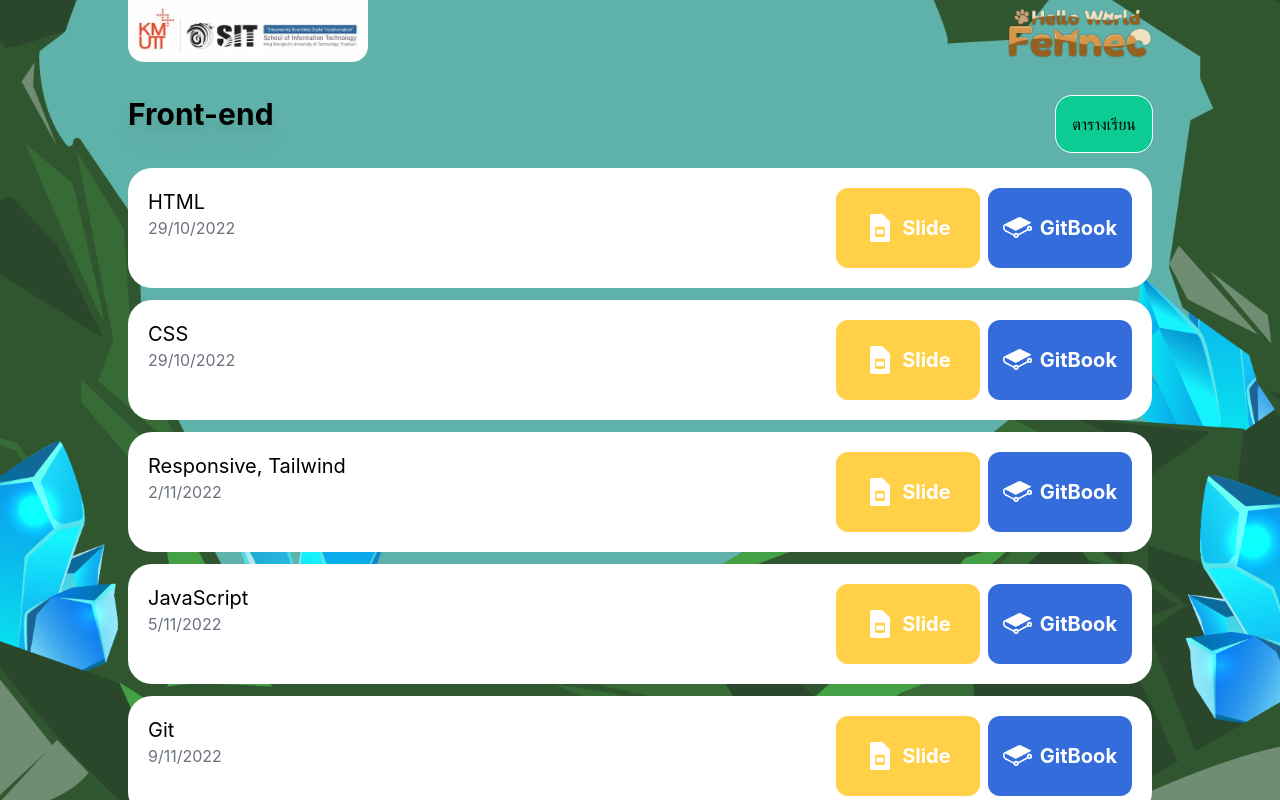
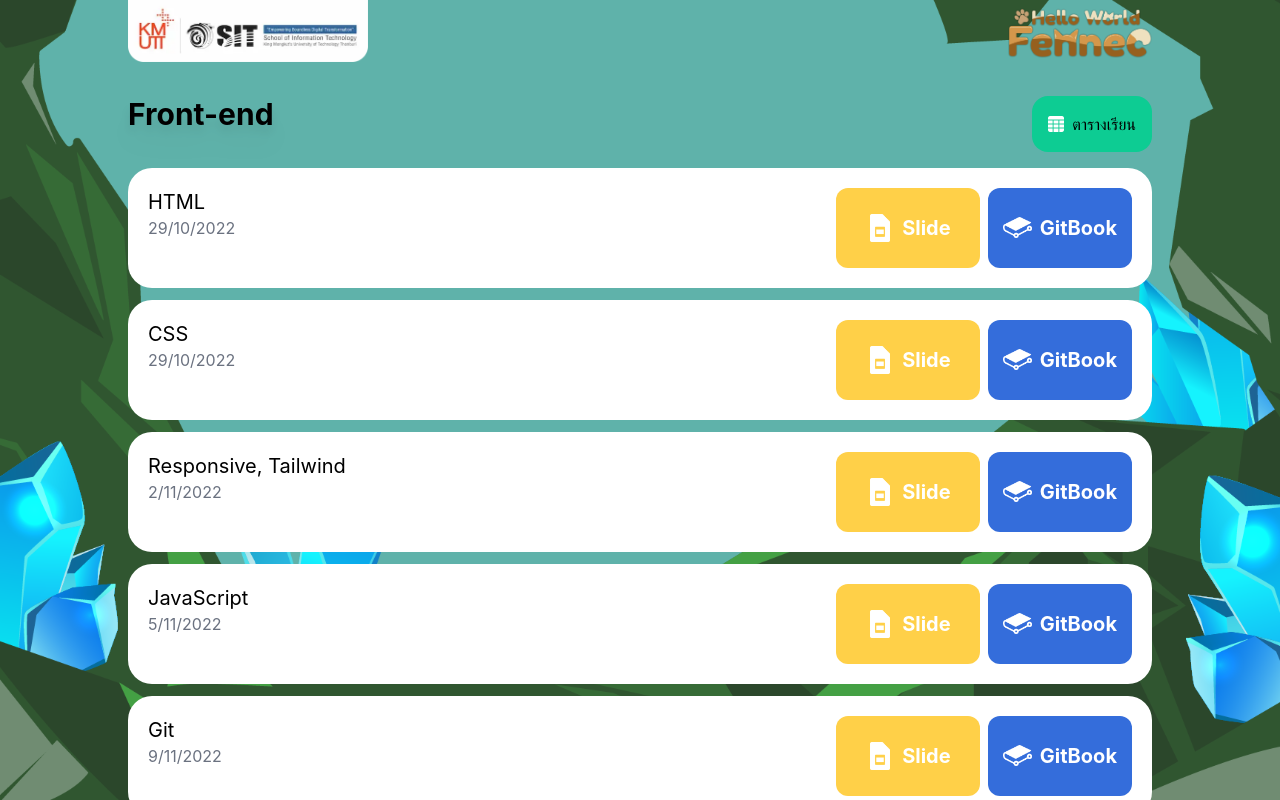
Before and after one commit to Hello-Fennec/HelloFennec-Learn, a Next.js app: page /learn/teams/front-end in a window 1280 px wide. Shown: the top 800 px of the page. Built offline with nearby package versions, Linux system fonts and the light colour scheme.

Commit message:
Update Infra schedule and added table icon

```diff
--- /dev/null
+++ b/components/schedule-btn.tsx
@@ -0,0 +1,31 @@
+import { motion } from "framer-motion";
+import TableIcon from "../assets/images/tablet.png";
+import { Team } from "../utils/teams";
+
+interface ScheduleBtnProps {
+  team: Team;
+  toggleSchedule: () => void;
+}
+
+const ScheduleBtn = ({ team, toggleSchedule }: ScheduleBtnProps) => {
+  return (
+    <div className="w-[95%] md:w-[90%] max-w-[64rem] m-auto flex justify-between  mb-4">
+      <h1 className="text-3xl font-bold drop-shadow-xl">{team.title}</h1>
+      <motion.button
+        whileHover={{ scale: 1.05 }}
+        onClick={toggleSchedule}
+        className="bg-[#0dcc93] p-4 rounded-2xl fontfamily-kanit  flex"
+      >
+        <div
+          style={{
+            backgroundImage: `url(${TableIcon.src})`,
+          }}
+          className="w-4 h-4 text-white mr-2 bg-contain bg-no-repeat m-auto"
+        ></div>
+        ตารางเรียน
+      </motion.button>
+    </div>
+  );
+};
+
+export default ScheduleBtn;
--- a/layout/team-container.tsx
+++ b/layout/team-container.tsx
@@ -1,7 +1,6 @@
 import { Team, teams } from "../utils/teams";
-import { motion } from "framer-motion";
-import Image from "next/image";
 import { useState } from "react";
+import ScheduleBtn from "../components/schedule-btn";
 
 interface TeamContainerProps {
   children: React.ReactNode;
@@ -21,22 +20,13 @@ const TeamContainer = ({ children, team }: TeamContainerProps) => {
         }}
         className="w-full h-full py-24 min-h-screen bg-cover bg-no-repeat bg-fixed bg-left"
       >
-        <div className="w-[95%] md:w-[90%] max-w-[64rem] m-auto flex justify-between  mb-4">
-          <h1 className="text-3xl font-bold drop-shadow-xl">{team.title}</h1>
-          <motion.button
-            whileHover={{ scale: 1.05 }}
-            onClick={toggleSchedule}
-            className="bg-[#0dcc93] p-4 rounded-2xl fontfamily-kanit outline-white outline outline-1"
-          >
-            ตารางเรียน
-          </motion.button>
-        </div>
-        <motion.div
+        <ScheduleBtn team={team} toggleSchedule={toggleSchedule} />
+        <div
           style={{
             display: showSchedule ? "block" : "none",
           }}
         >
-          <motion.button
+          <button
             onClick={toggleSchedule}
             className="w-full h-full bg-black bg-opacity-75 fixed top-0 left-0 z-20"
           >
@@ -46,8 +36,8 @@ const TeamContainer = ({ children, team }: TeamContainerProps) => {
               }}
               className="w-[95%] sm:w-[90%] h-[90%] rotate-0 bg-contain bg-center bg-no-repeat fixed top-1/2 left-1/2 transform -translate-x-1/2 -translate-y-1/2"
             />
-          </motion.button>
-        </motion.div>
+          </button>
+        </div>
         {children}
       </div>
     </>
```
Also changed, not shown: assets/images/tablet.png (added), assets/images/ตารางสอน/Infrastructure.png.
